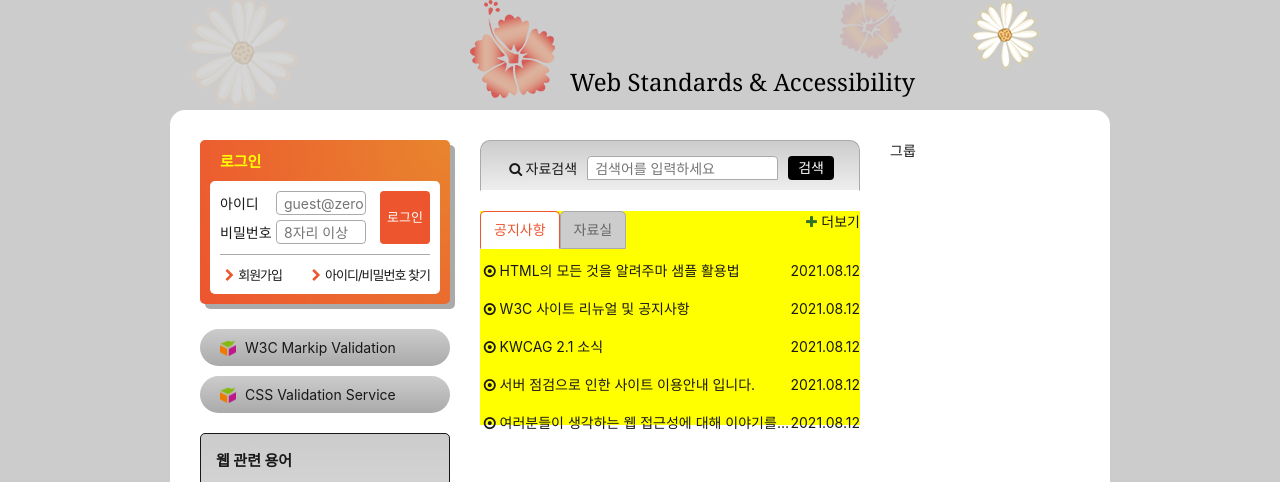
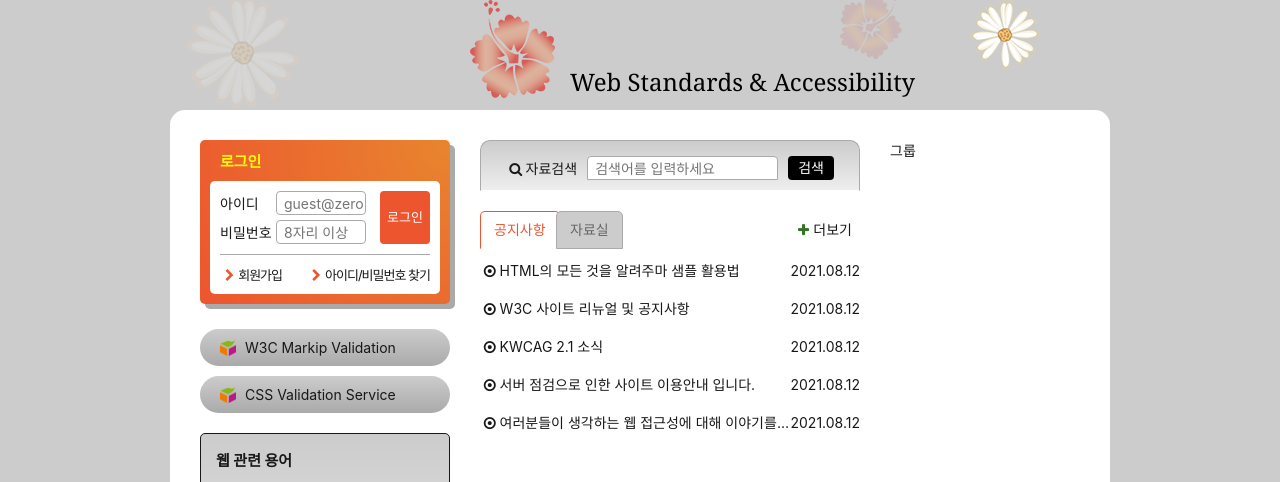
Before and after one commit to chjy0202/connectTo, a website: page HTML5/index.html in a window 1280 px wide. Shown: the part 139-621 px from the top of the page. Drawn offline with Linux system fonts and the light colour scheme; a web font is replaced by a local one.

Commit message:
게시판 목록의 위치를 변경

```diff
--- a/HTML5/css/index.css
+++ b/HTML5/css/index.css
@@ -456,13 +456,14 @@ body{
 /* 공지사항 및 자료실 */
 .board{
   margin-top: 20px;
-  background: yellow;
   position: relative;
+  padding-top: 45px;
   min-height: 214px;
 }
 
 .board-tab{
-  float: left;
+  position: absolute;
+  top: 0;
   border: 1px solid #aaa;
   border-radius: 5px 5px 0 0;
   background: #ccc;
@@ -470,7 +471,15 @@ body{
   color: #666;
 }
 
+.notice-tab{
+  left: 0;
+}
+.archive-tab{
+  left: 76px;
+}
+
 .board-section.is-select .board-tab{
+  z-index: 10px;
   background: #fff;
   color: #ed552f;
   /* 글자 색만 바꾸면 보더 색깔 까지 모두 바뀐다. */
@@ -480,11 +489,12 @@ body{
 
 .board-panel{
   display: none;
-  position: absolute;
+  /* position: absolute; */
+  /* position: relative; */
+  /* top: 45px;
+  left: 0;
+  width: 100%; */
 
-  top: 45px;
-  left: 0;
-  width: 100%;
 }
 .board-section.is-select .board-panel{
   display: flex;
@@ -497,6 +507,7 @@ body{
   flex-flow: row nowrap;
   width: 100%;
   align-items: center;
+  bottom: 0px;
 }
 
 .board-panel a{
@@ -512,8 +523,9 @@ body{
 .board-more{
   display: none;
   position: absolute;
-  top: -8px;
-  right: -8px;
+  /* position: relative; */
+  top: 0;
+  right: 0;
   padding: 8px;
 }
 
```
